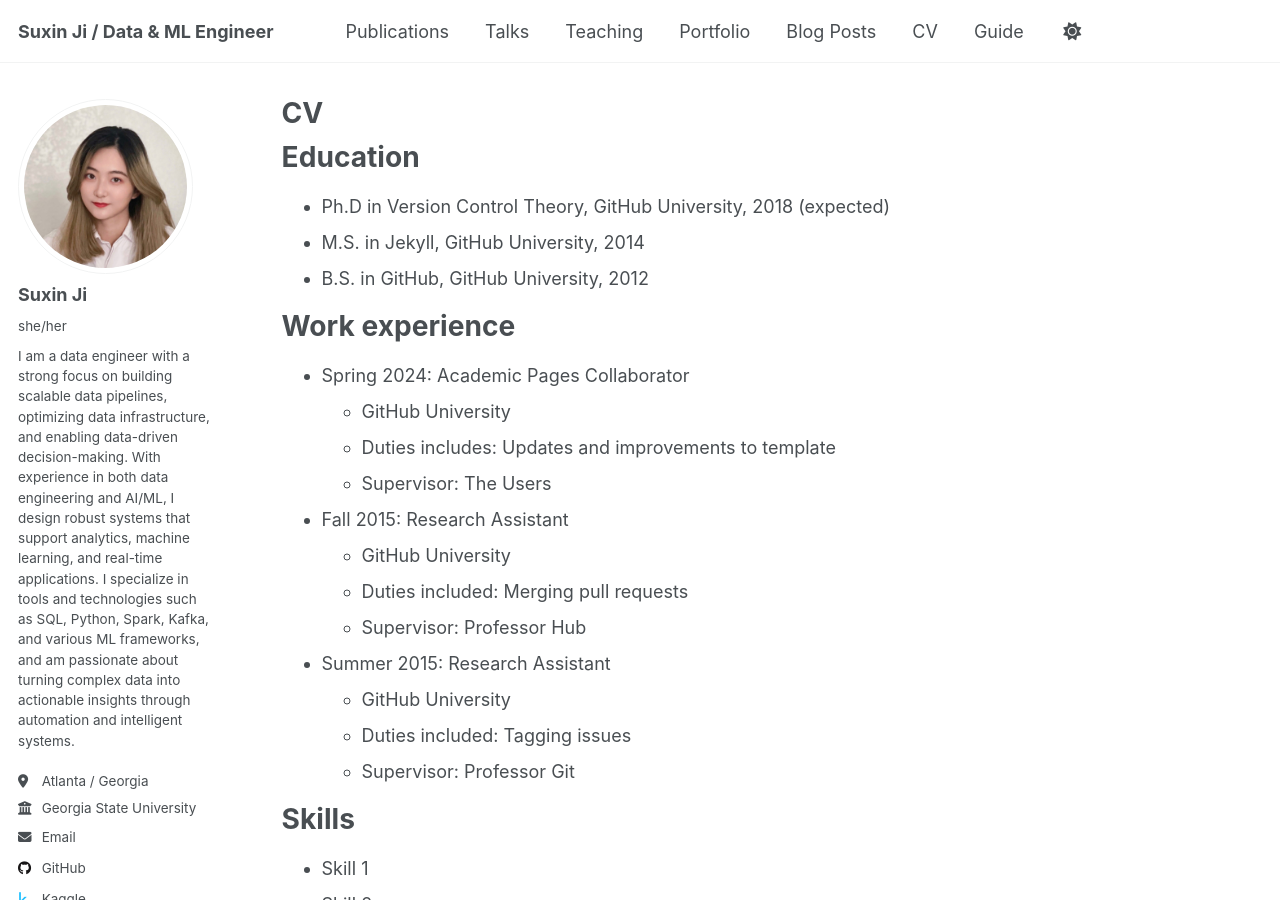
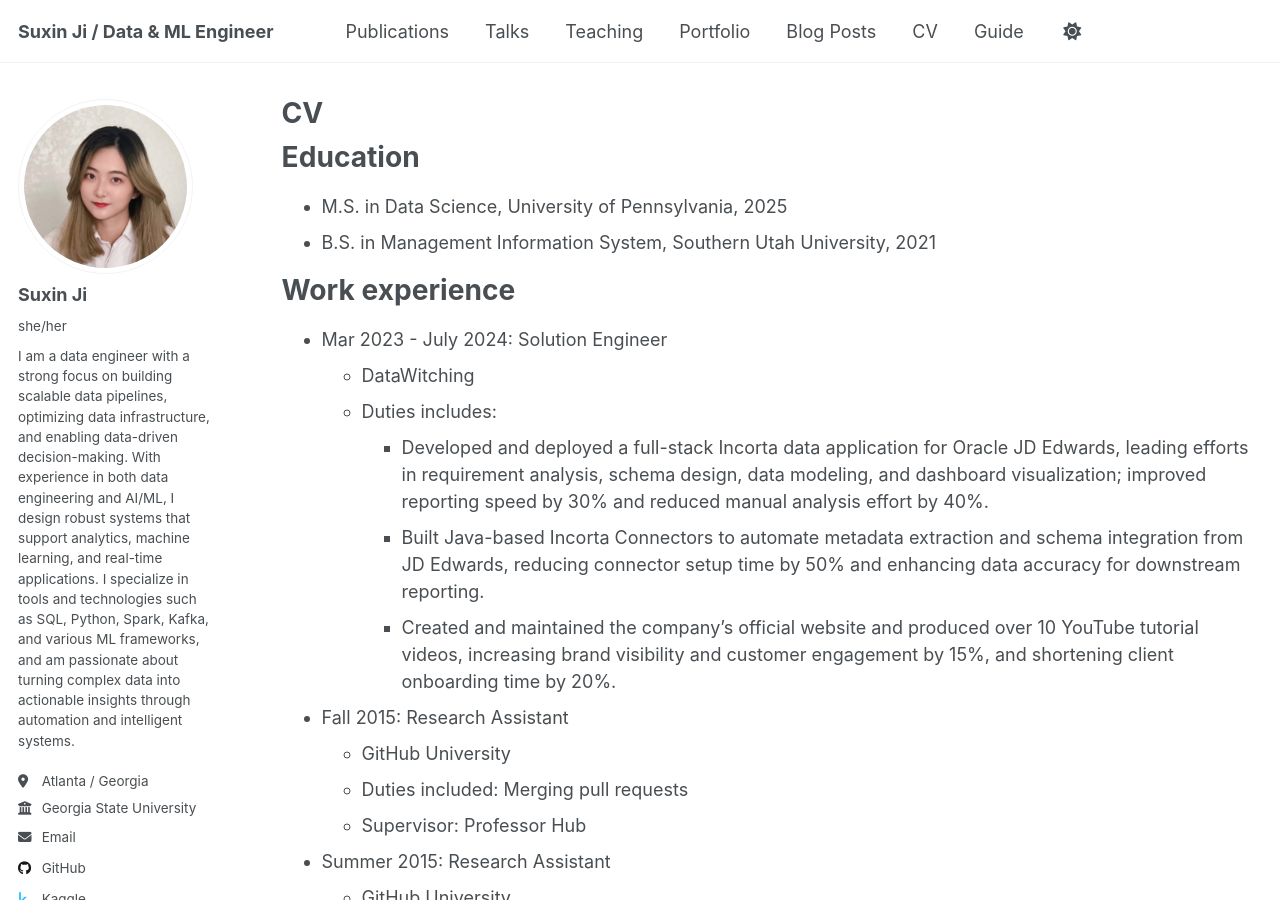
Before and after one commit to SuzieJi/suxinji.github.io, a Jekyll site: the page built from _pages/cv.md, in a window 1280 px wide and 900 px high. Built offline with Jekyll 4.4.1, drawn with Linux system fonts in a browser that asks for light colours.

Commit message:
modify CV 1

```diff
--- a/_pages/cv.md
+++ b/_pages/cv.md
@@ -11,16 +11,18 @@ redirect_from:
 
 Education
 ======
-* Ph.D in Version Control Theory, GitHub University, 2018 (expected)
-* M.S. in Jekyll, GitHub University, 2014
-* B.S. in GitHub, GitHub University, 2012
+* M.S. in Data Science, University of Pennsylvania, 2025
+* B.S. in Management Information System, Southern Utah University, 2021
 
 Work experience
 ======
-* Spring 2024: Academic Pages Collaborator
-  * GitHub University
-  * Duties includes: Updates and improvements to template
-  * Supervisor: The Users
+* Mar 2023 - July 2024: Solution Engineer
+  * DataWitching
+  * Duties includes:
+    * Developed and deployed a full-stack Incorta data application for Oracle JD Edwards, leading efforts in requirement analysis, schema design, data modeling, and dashboard visualization; improved reporting speed by 30% and reduced manual analysis effort by 40%.
+    * Built Java-based Incorta Connectors to automate metadata extraction and schema integration from JD Edwards, reducing connector setup time by 50% and enhancing data accuracy for downstream reporting.
+    * Created and maintained the company’s official website and produced over 10 YouTube tutorial videos, increasing brand visibility and customer engagement by 15%, and shortening client onboarding time by 20%.
+
 
 * Fall 2015: Research Assistant
   * GitHub University
```
